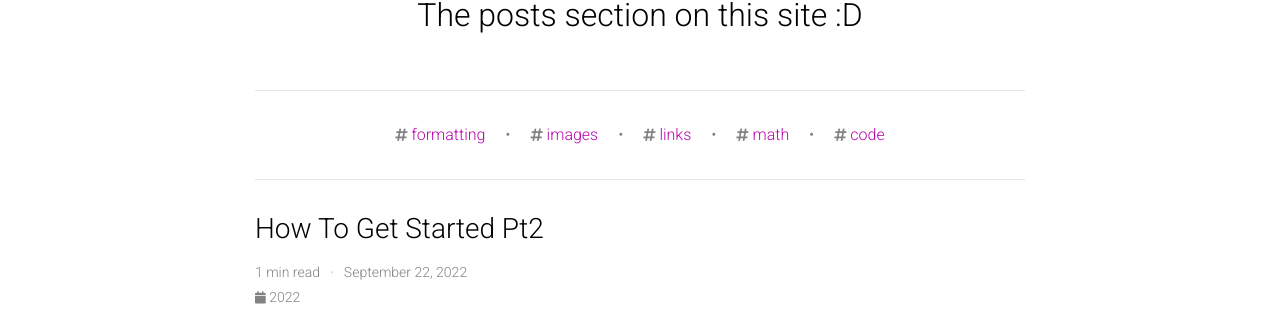
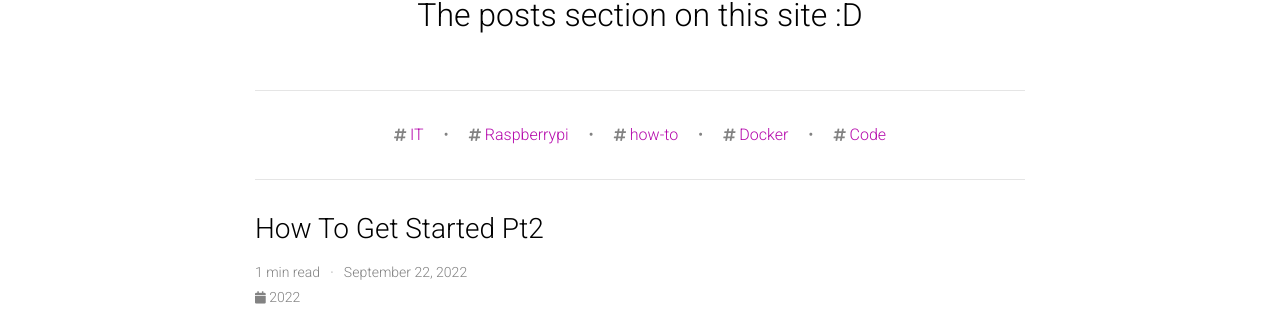
Before and after one commit to aaronplayz-sys/website, a Jekyll site: the page built from blog/index.html, in a window 1280 px wide and 1337 px high. Shown: the part 244-561 px from the top of the window. Built offline with Jekyll 4.4.1, drawn with Linux system fonts in a browser that asks for light colours; the list of posts is cut into pages by our own code; comment, search, counter and statistics services are not loaded; a style sheet for code colours, icons or effects is not loaded.

Commit message:
Changed display tags for blog section

```diff
--- a/_config.yml
+++ b/_config.yml
@@ -212,7 +212,7 @@ jekyll-archives:
     tag: '/blog/tag/:name/'
     category: '/blog/category/:name/'
 
-display_tags: ['formatting', 'images', 'links', 'math', 'code'] # this tags will be dispalyed on the front page of your blog
+display_tags: ['IT', 'Raspberrypi', 'how-to', 'Docker', 'Code'] # this tags will be dispalyed on the front page of your blog
 
 # -----------------------------------------------------------------------------
 # Jekyll Scholar
```
